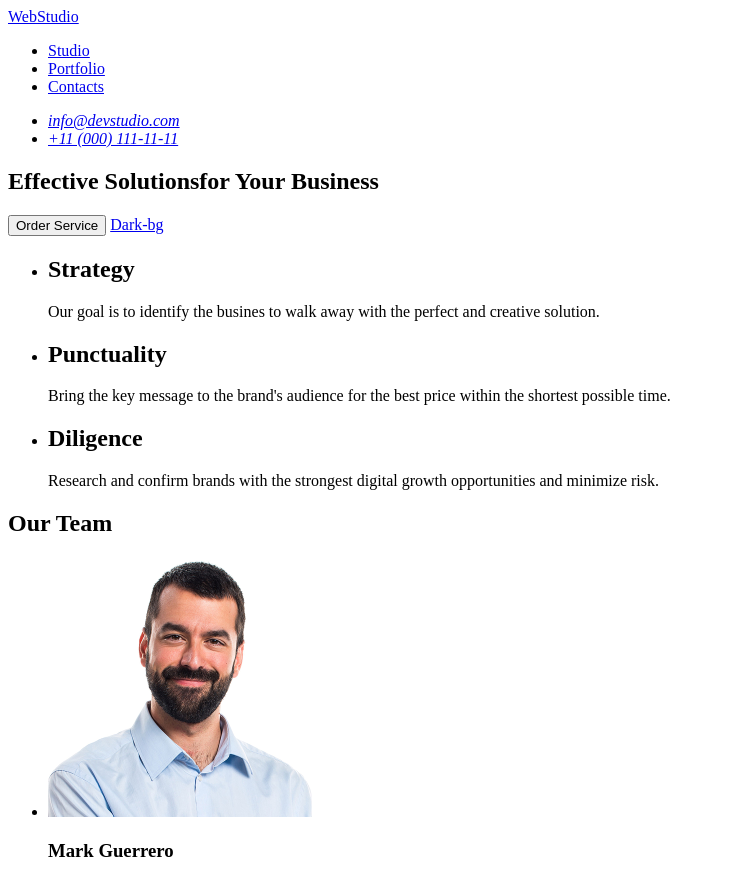
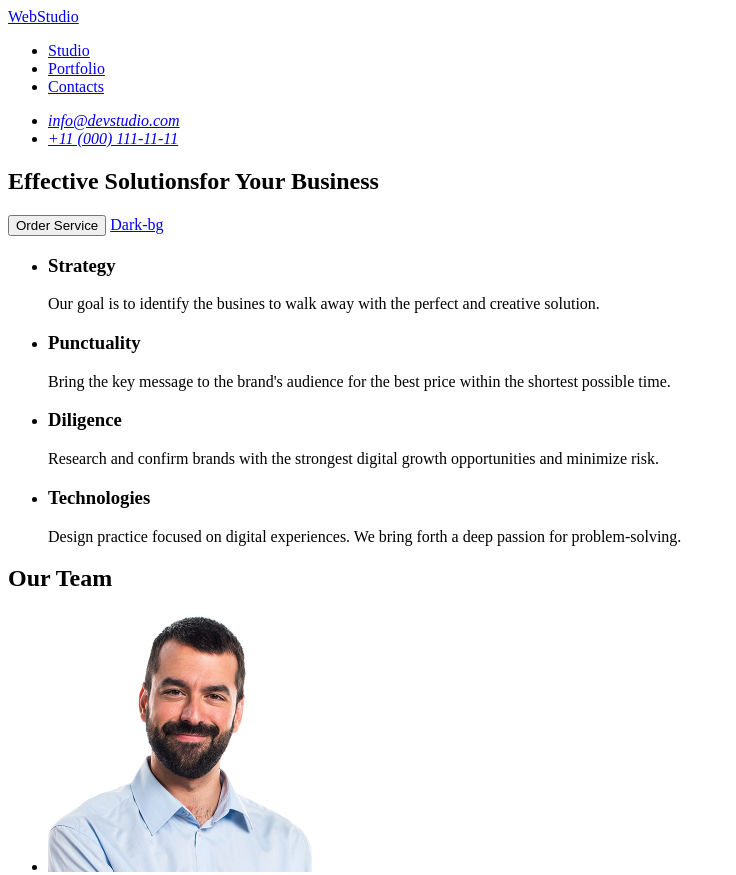
Before and after one commit to danielshkalov/goit-markup-hw-01-01, a plain HTML site: page index.html in a window 1280 px wide. Shown: the top 875 px of the page, without its empty margins (0-736 px from the left). Drawn offline with Linux system fonts and the light colour scheme.

Commit message:
add index.html files

```diff
--- a/index.html
+++ b/index.html
@@ -27,8 +27,7 @@
     <!--#region main bunner-->
     <main>
         <section>
-            <h1>
-                Effective Solutionsfor Your Business
+            <h1>Effective Solutionsfor Your Business
             </h1>
            <button type="button">Order Service</button>
            <a href="Dark-bg">Dark-bg
@@ -40,17 +39,25 @@
     <section>
         <h2 hidden> feature</h2>
     <ul>
-            <li><h2>Strategy</h2>
+            <li><h3>Strategy
+            </h3>
             <p> Our goal is to identify the busines to walk away with the perfect and creative solution.</p>
         </li>
         <li>
-            <h2>Punctuality</h2>
+            <h3>Punctuality
+            </h3>
             <p>Bring the key message to the brand's audience for the best price within the shortest possible time.
             </p>
         </li>
         <li>
-            <h2>Diligence</h2>
+            <h3>Diligence
+            </h3>
             <p>Research and confirm brands with the strongest digital growth opportunities and minimize risk.</p>
+        </li>
+        <li>
+            <h3>Technologies
+            </h3>
+            <p>Design practice focused on digital experiences. We bring forth a deep passion for problem-solving.</p>
         </li>
         </ul>
     </section>
```
